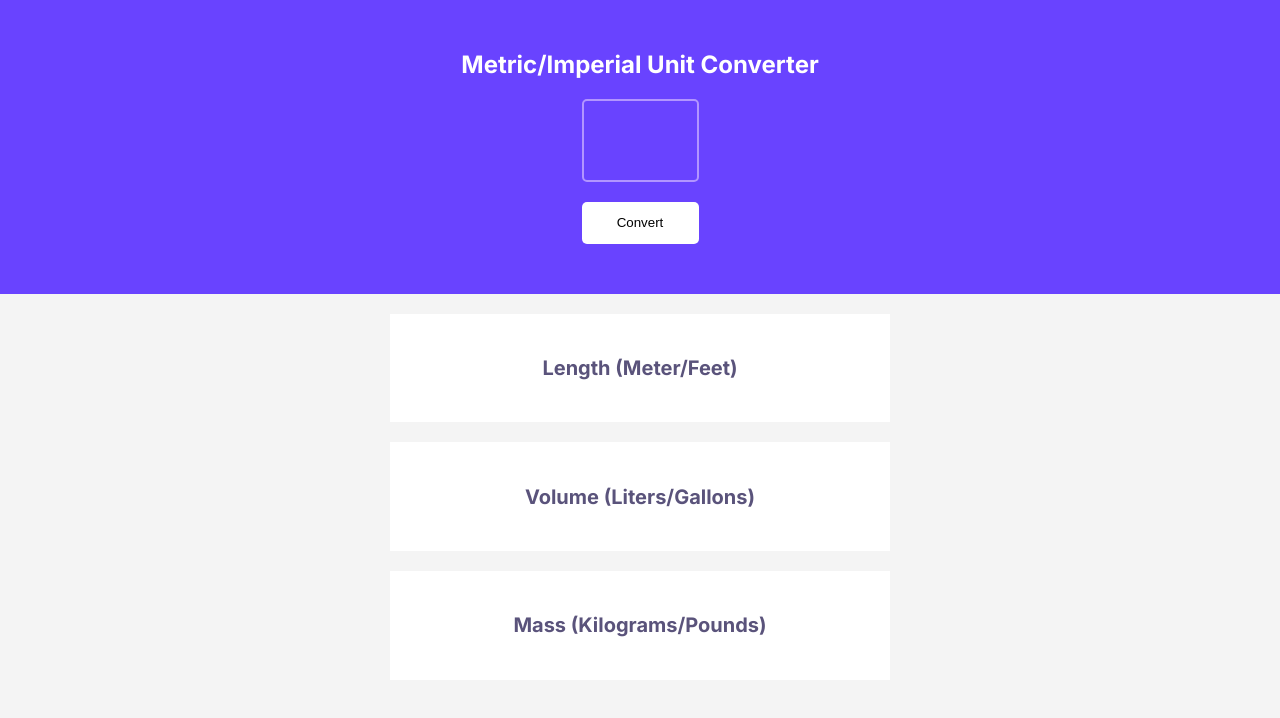
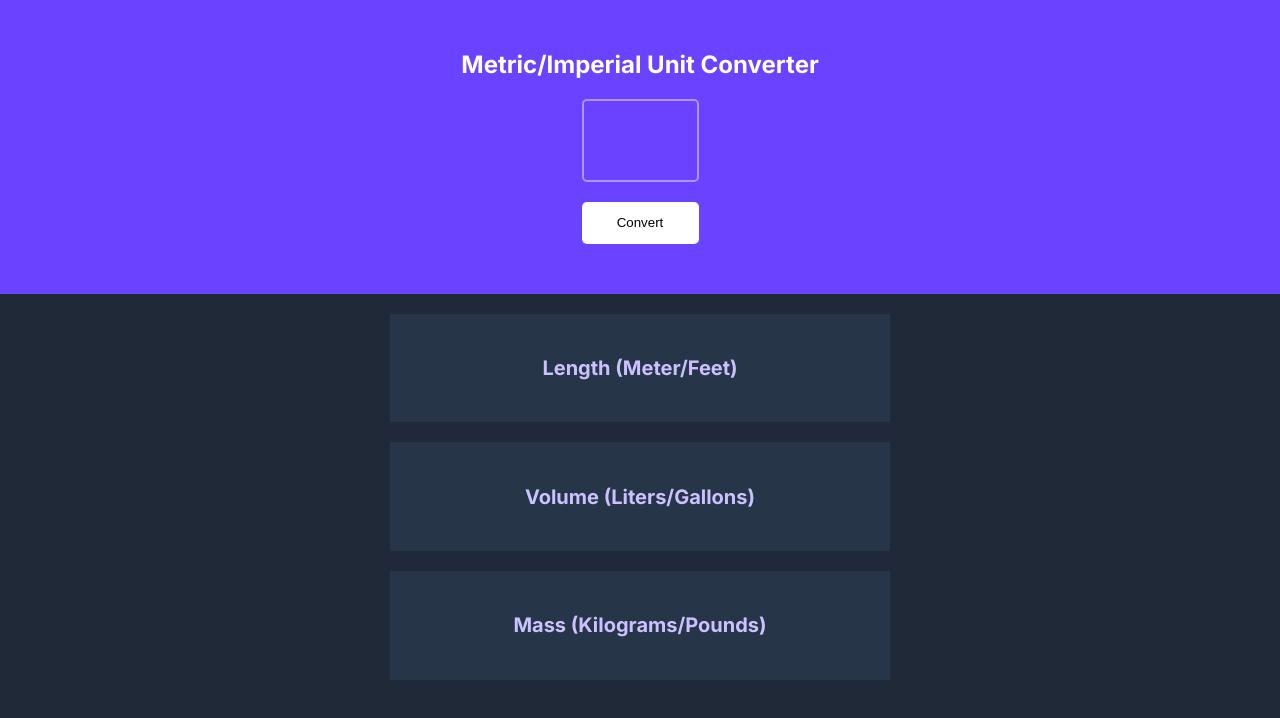
Before and after one commit to kleintrigger/Scrimba-projects, a website built with Vite: page unit-converter/index.html in a window 1280 px wide. Built offline with nearby package versions, Linux system fonts and the light colour scheme; a web font is replaced by a local one.

Commit message:
deleted extra folder
deleted extra folder

```diff
--- a/unit-converter/index.css
+++ b/unit-converter/index.css
@@ -1,6 +1,6 @@
 body {
   margin: 0;
-  background: #f4f4f4;
+  background: #1f2937;
   font-family: "Inter", sans-serif;
   font-optical-sizing: auto;
   font-weight: 400;
@@ -44,10 +44,10 @@ body {
 #mass-container {
   width: 500px;
   height: 108.57px;
-  background: #ffffff;
+  background: #273549;
   display: flex;
   flex-direction: column;
-  margin: 20px 30px;
+
   align-items: center;
   justify-content: center;
   margin: 20px auto;
@@ -58,7 +58,7 @@ h2 {
 }
 
 h1 {
-  color: #5a537b;
+  color: #ccc1ff;
   font-size: 20px;
   line-height: 20px;
   letter-spacing: 0%;
@@ -67,4 +67,5 @@ p {
   font-size: 14px;
   line-height: 20px;
   align-items: center;
+  color: #ffffff;
 }
```
